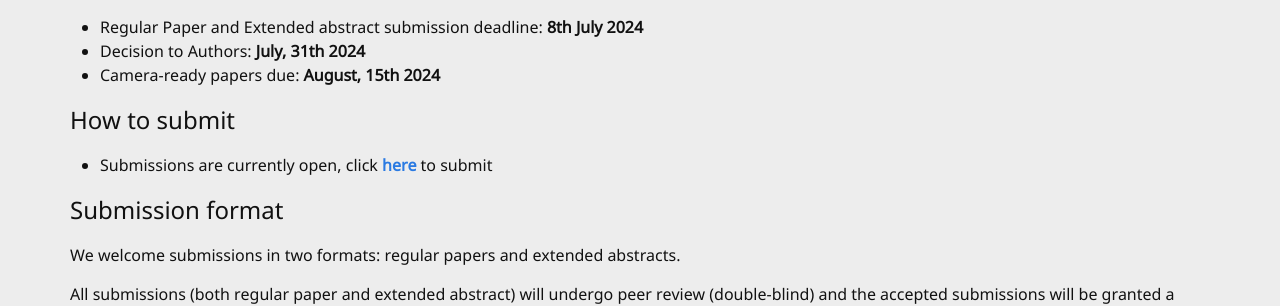
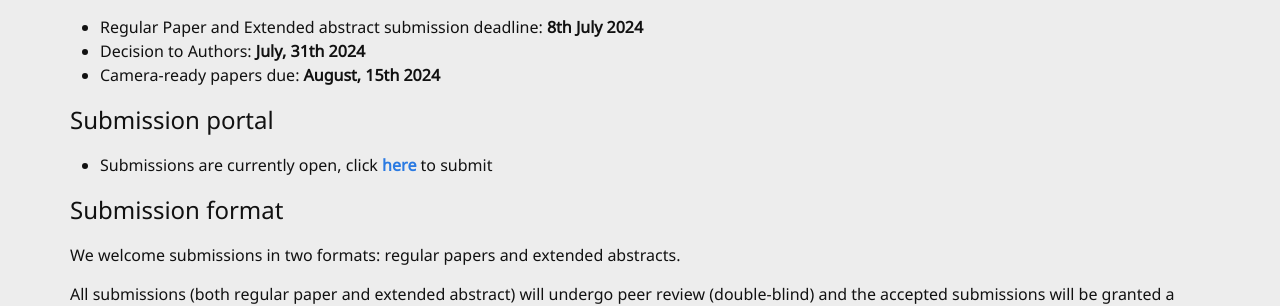
Before and after one commit to VitoPaoloPastore/2nd-FAILED-Workshop-ICCV-2025.github.io, a Jekyll site: the page built from 0-call.md, in a window 1280 px wide. Shown: the part 760-1066 px from the top of the page. Built offline with Jekyll 4.4.1, drawn with Linux system fonts in a browser that asks for light colours.

Commit message:
Update 0-call.md

```diff
--- a/0-call.md
+++ b/0-call.md
@@ -27,7 +27,7 @@ We welcome the submissions of original and high-quality papers including (but no
 * Decision to Authors: **July, 31th 2024**
 * Camera-ready papers due: **August, 15th 2024**
 
-## How to submit
+## Submission portal
 
 * Submissions are currently open, click [**here**](https://cmt3.research.microsoft.com/FAILED2024) to submit
 
```
